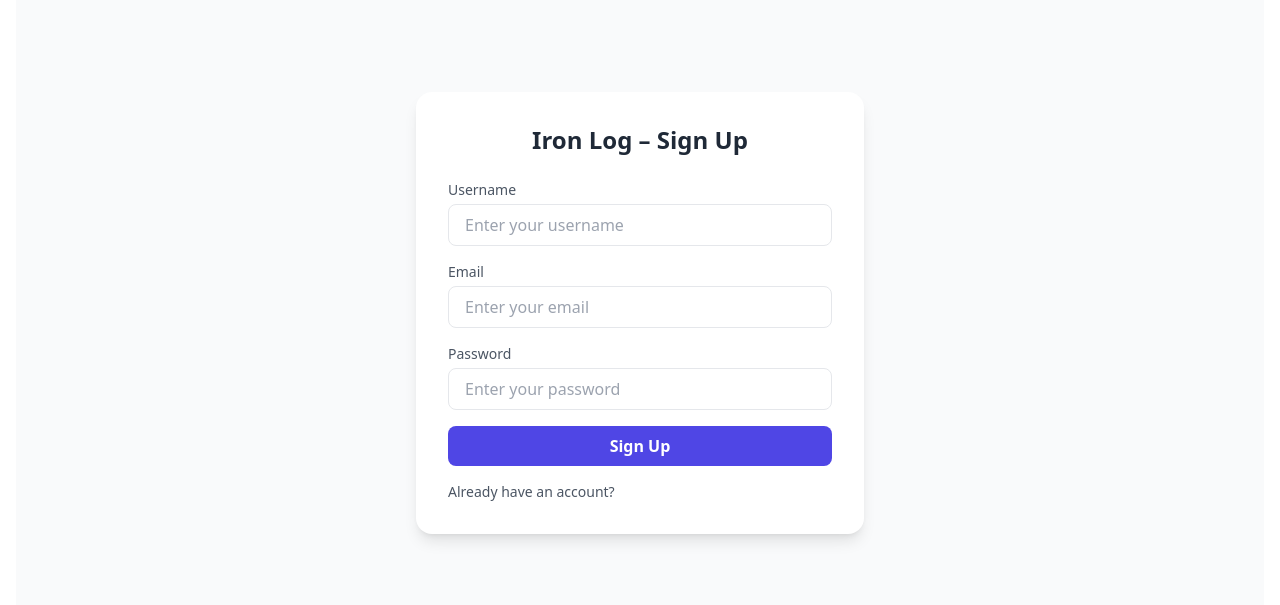
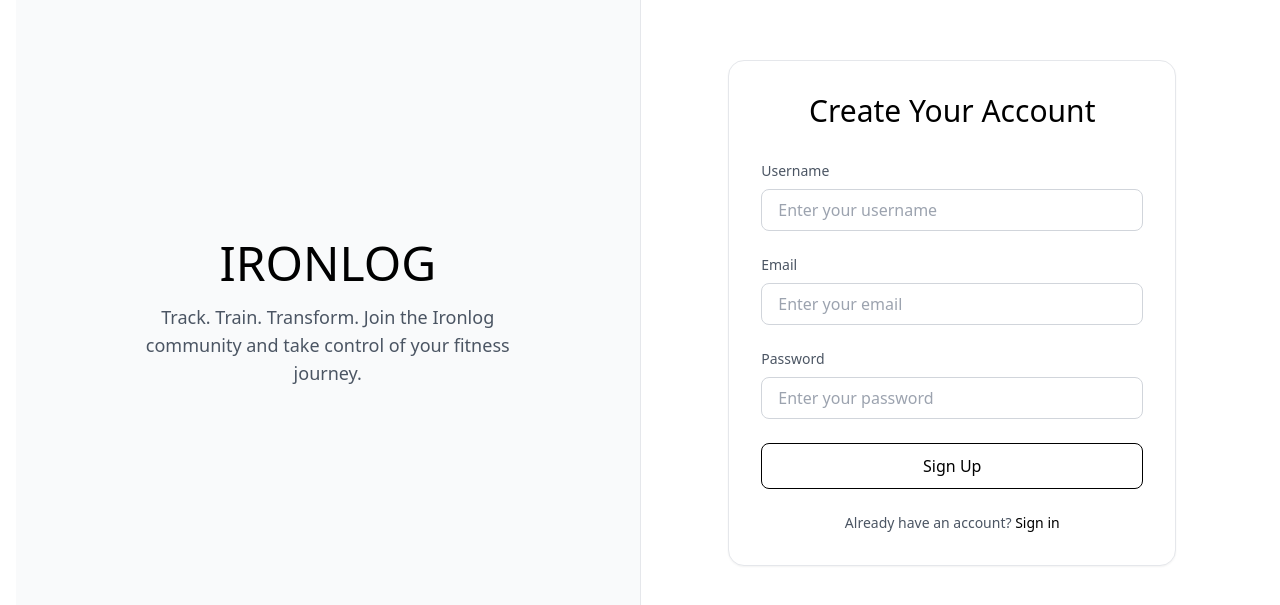
Before and after one commit to ManikDogra/Ironlog, a React (Vite) app: page /signup in a window 1280 px wide. Shown: the part 103-708 px from the top of the page. Built offline with nearby package versions, Linux system fonts and the light colour scheme; no server answers; what aws-amplify would draw is missing.

Commit message:
Added custom ui in login.jsx and signup.jsx

```diff
--- a/src/pages/Login.jsx
+++ b/src/pages/Login.jsx
@@ -1,8 +1,9 @@
-import { useState } from "react";
+import React, { useState } from "react";
 import { Link, useNavigate } from "react-router-dom";
 import { signIn } from "@aws-amplify/auth";
+import { motion } from "framer-motion";
 
-function Login() {
+export default function Login() {
   const [email, setEmail] = useState("");
   const [password, setPassword] = useState("");
   const navigate = useNavigate();
@@ -12,60 +13,92 @@ function Login() {
     try {
       await signIn({ username: email, password });
       alert("Login successful!");
-      navigate("/dashboard"); // Change this to the page you want after login
+      navigate("/dashboard"); // Update to your desired post-login page
     } catch (err) {
       alert(err.message || "Error logging in");
     }
   };
 
   return (
-    <div className="flex items-center justify-center min-h-screen bg-gray-50">
-      <div className="w-full max-w-md p-8 bg-white rounded-2xl shadow-lg">
-        <h2 className="text-2xl font-bold text-center text-gray-800">
-          Iron Log – Login
+    <div className="min-h-screen flex flex-col md:flex-row bg-white text-black font-sans">
+      {/* Left Section - Branding */}
+      <motion.div
+        initial={{ x: -80, opacity: 0 }}
+        animate={{ x: 0, opacity: 1 }}
+        transition={{ duration: 0.8 }}
+        className="flex-1 flex flex-col justify-center items-center bg-gray-50 border-r border-gray-200 p-10"
+      >
+        <motion.h1
+          initial={{ opacity: 0, y: 30 }}
+          animate={{ opacity: 1, y: 0 }}
+          transition={{ duration: 0.8, delay: 0.2 }}
+          className="text-4xl md:text-5xl font-normal mb-4"
+        >
+          IRONLOG
+        </motion.h1>
+        <motion.p
+          initial={{ opacity: 0, y: 20 }}
+          animate={{ opacity: 1, y: 0 }}
+          transition={{ duration: 0.8, delay: 0.3 }}
+          className="text-gray-600 text-lg text-center max-w-sm"
+        >
+          Track. Train. Transform.
+          Log in to your account and continue your fitness journey.
+        </motion.p>
+      </motion.div>
+
+      {/* Right Section - Login Form */}
+      <motion.div
+        initial={{ x: 80, opacity: 0 }}
+        animate={{ x: 0, opacity: 1 }}
+        transition={{ duration: 0.8 }}
+        className="flex-1 flex justify-center items-center p-10"
+      >
+        <div className="w-full max-w-md bg-white border border-gray-200 rounded-2xl shadow-sm p-8">
+          <h2 className="text-3xl font-normal text-center mb-8">
+            Login to Your Account
           </h2>
-        <form className="mt-6 space-y-4" onSubmit={handleSubmit}>
+
+          <form className="space-y-6" onSubmit={handleSubmit}>
             {/* Email */}
             <div>
-            <label className="block text-sm font-medium text-gray-600">
-              Email
-            </label>
+              <label className="block text-sm text-gray-600 mb-2">Email</label>
               <input
                 type="email"
-              placeholder="Enter your email"
                 value={email}
                 onChange={(e) => setEmail(e.target.value)}
-              className="w-full px-4 py-2 mt-1 border rounded-lg focus:outline-none focus:ring-2 focus:ring-indigo-500"
+                placeholder="Enter your email"
                 required
+                className="w-full px-4 py-2 border border-gray-300 rounded-lg focus:ring-1 focus:ring-black focus:outline-none transition"
               />
             </div>
 
             {/* Password */}
             <div>
-            <label className="block text-sm font-medium text-gray-600">
-              Password
-            </label>
+              <label className="block text-sm text-gray-600 mb-2">Password</label>
               <input
                 type="password"
-              placeholder="Enter your password"
                 value={password}
                 onChange={(e) => setPassword(e.target.value)}
-              className="w-full px-4 py-2 mt-1 border rounded-lg focus:outline-none focus:ring-2 focus:ring-indigo-500"
+                placeholder="Enter your password"
                 required
+                className="w-full px-4 py-2 border border-gray-300 rounded-lg focus:ring-1 focus:ring-black focus:outline-none transition"
               />
             </div>
 
             {/* Submit */}
-          <button
+            <motion.button
+              whileHover={{ scale: 1.05 }}
+              whileTap={{ scale: 0.97 }}
               type="submit"
-            className="w-full py-2 font-semibold text-white bg-indigo-600 rounded-lg hover:bg-indigo-700 transition"
+              className="w-full py-2.5 border border-black hover:bg-black hover:text-white rounded-lg transition-all duration-300"
             >
               Login
-          </button>
+            </motion.button>
           </form>
 
           {/* Footer Links */}
-        <div className="flex items-center justify-between mt-4 text-sm text-gray-600">
+          <div className="flex justify-between mt-6 text-sm text-gray-600">
             <Link to="/forgot-password" className="hover:underline">
               Forgot Password?
             </Link>
@@ -74,8 +107,7 @@ function Login() {
             </Link>
           </div>
         </div>
+      </motion.div>
     </div>
   );
 }
-
-export default Login;
--- a/src/pages/Signup.jsx
+++ b/src/pages/Signup.jsx
@@ -1,8 +1,9 @@
-import { useState } from "react";
+import React, { useState } from "react";
 import { Link, useNavigate } from "react-router-dom";
 import { signUp } from "@aws-amplify/auth";
+import { motion } from "framer-motion";
 
-function Signup() {
+export default function Signup() {
   const [username, setUsername] = useState("");
   const [email, setEmail] = useState("");
   const [password, setPassword] = useState("");
@@ -12,11 +13,11 @@ function Signup() {
     e.preventDefault();
     try {
       await signUp({
-        username, // Cognito uses username as primary
+        username,
         password,
         options: { userAttributes: { email } },
       });
-      alert("Signup successful! Please confirm your email.");
+      alert("Signup successful! Please check your email for confirmation.");
       navigate("/login");
     } catch (err) {
       alert(err.message || "Error signing up");
@@ -24,75 +25,106 @@ function Signup() {
   };
 
   return (
-    <div className="flex items-center justify-center min-h-screen bg-gray-50">
-      <div className="w-full max-w-md p-8 bg-white rounded-2xl shadow-lg">
-        <h2 className="text-2xl font-bold text-center text-gray-800">
-          Iron Log – Sign Up
+    <div className="min-h-screen flex flex-col md:flex-row bg-white text-black font-sans">
+      {/* Left Section */}
+      <motion.div
+        initial={{ x: -80, opacity: 0 }}
+        animate={{ x: 0, opacity: 1 }}
+        transition={{ duration: 0.8 }}
+        className="flex-1 flex flex-col justify-center items-center bg-gray-50 border-r border-gray-200 p-10"
+      >
+        <motion.h1
+          initial={{ opacity: 0, y: 30 }}
+          animate={{ opacity: 1, y: 0 }}
+          transition={{ duration: 0.8, delay: 0.2 }}
+          className="text-4xl md:text-5xl font-normal mb-4"
+        >
+          IRONLOG
+        </motion.h1>
+        <motion.p
+          initial={{ opacity: 0, y: 20 }}
+          animate={{ opacity: 1, y: 0 }}
+          transition={{ duration: 0.8, delay: 0.3 }}
+          className="text-gray-600 text-lg text-center max-w-sm"
+        >
+          Track. Train. Transform.
+          Join the Ironlog community and take control of your fitness journey.
+        </motion.p>
+      </motion.div>
+
+      {/* Right Section (Signup Form) */}
+      <motion.div
+        initial={{ x: 80, opacity: 0 }}
+        animate={{ x: 0, opacity: 1 }}
+        transition={{ duration: 0.8 }}
+        className="flex-1 flex justify-center items-center p-10"
+      >
+        <div className="w-full max-w-md bg-white border border-gray-200 rounded-2xl shadow-sm p-8">
+          <h2 className="text-3xl font-normal text-center mb-8">
+            Create Your Account
           </h2>
-        <form className="mt-6 space-y-4" onSubmit={handleSubmit}>
+
+          <form className="space-y-6" onSubmit={handleSubmit}>
             {/* Username */}
             <div>
-            <label className="block text-sm font-medium text-gray-600">
+              <label className="block text-sm text-gray-600 mb-2">
                 Username
               </label>
               <input
                 type="text"
-              placeholder="Enter your username"
                 value={username}
                 onChange={(e) => setUsername(e.target.value)}
-              className="w-full px-4 py-2 mt-1 border rounded-lg focus:outline-none focus:ring-2 focus:ring-indigo-500"
+                placeholder="Enter your username"
                 required
+                className="w-full px-4 py-2 border border-gray-300 rounded-lg focus:ring-1 focus:ring-black focus:outline-none transition"
               />
             </div>
 
             {/* Email */}
             <div>
-            <label className="block text-sm font-medium text-gray-600">
-              Email
-            </label>
+              <label className="block text-sm text-gray-600 mb-2">Email</label>
               <input
                 type="email"
-              placeholder="Enter your email"
                 value={email}
                 onChange={(e) => setEmail(e.target.value)}
-              className="w-full px-4 py-2 mt-1 border rounded-lg focus:outline-none focus:ring-2 focus:ring-indigo-500"
+                placeholder="Enter your email"
                 required
+                className="w-full px-4 py-2 border border-gray-300 rounded-lg focus:ring-1 focus:ring-black focus:outline-none transition"
               />
             </div>
 
             {/* Password */}
             <div>
-            <label className="block text-sm font-medium text-gray-600">
-              Password
-            </label>
+              <label className="block text-sm text-gray-600 mb-2">Password</label>
               <input
                 type="password"
-              placeholder="Enter your password"
                 value={password}
                 onChange={(e) => setPassword(e.target.value)}
-              className="w-full px-4 py-2 mt-1 border rounded-lg focus:outline-none focus:ring-2 focus:ring-indigo-500"
+                placeholder="Enter your password"
                 required
+                className="w-full px-4 py-2 border border-gray-300 rounded-lg focus:ring-1 focus:ring-black focus:outline-none transition"
               />
             </div>
 
             {/* Submit */}
-          <button
+            <motion.button
+              whileHover={{ scale: 1.05 }}
+              whileTap={{ scale: 0.97 }}
               type="submit"
-            className="w-full py-2 font-semibold text-white bg-indigo-600 rounded-lg hover:bg-indigo-700 transition"
+              className="w-full py-2.5 border border-black hover:bg-black hover:text-white rounded-lg transition-all duration-300"
             >
               Sign Up
-          </button>
+            </motion.button>
           </form>
 
-        {/* Footer Links */}
-        <div className="flex items-center justify-between mt-4 text-sm text-gray-600">
-          <Link to="/login" className="hover:underline">
-            Already have an account?
+          <p className="text-sm text-center mt-6 text-gray-600">
+            Already have an account?{" "}
+            <Link to="/login" className="text-black hover:underline font-medium">
+              Sign in
             </Link>
+          </p>
         </div>
-      </div>
+      </motion.div>
     </div>
   );
 }
-
-export default Signup;
```
Lines whose indentation alone changed are shown as unchanged.
